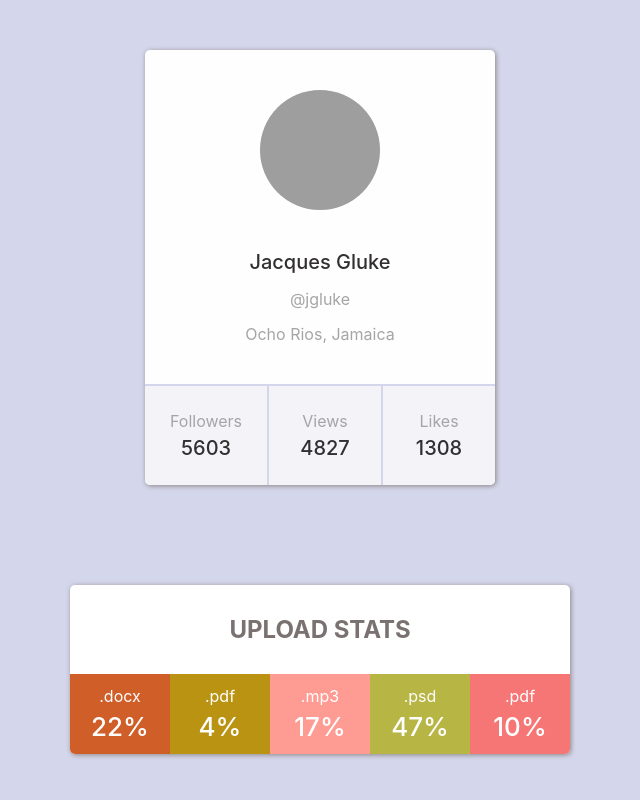
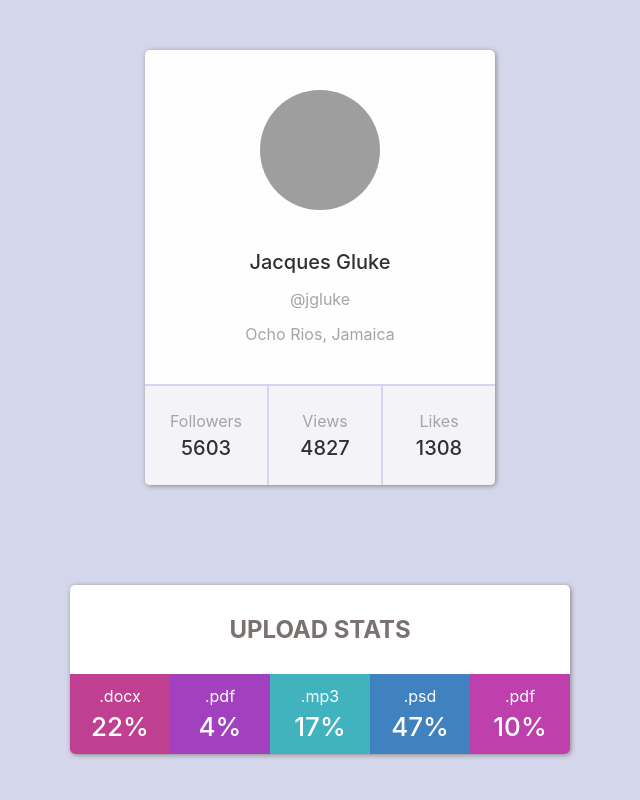
Before and after one commit to monika-czulak/goit-react-hw-01-components, a React (Create React App) app: page / in a window 1280 px wide. Shown: the top 800 px of the page, without its empty margins (320-960 px from the left). Built offline with nearby package versions, Linux system fonts and the light colour scheme; grey boxes are pictures that could not be loaded.

Commit message:
randomColor

```diff
--- a/src/components/Statistics/Statistics.jsx
+++ b/src/components/Statistics/Statistics.jsx
@@ -1,8 +1,10 @@
 import styles from './Statistics.module.css';
 import PropTypes from 'prop-types';
 
-const getRandomHexColor = () => {
-  return `#${Math.floor(Math.random() * 16777215).toString(16)}`;
+const getRandomColor = () => {
+  const hue = Math.random() * 360;
+  const randomColor = `hsl(${hue}, 50%, 50%)`
+  return randomColor;
 };
 
 const Statistics = ({ title, stats }) => (
@@ -13,7 +15,7 @@ const Statistics = ({ title, stats }) => (
         <li
           className={styles.item}
           key={stat.id}
-          style={{ backgroundColor: getRandomHexColor() }}
+          style={{ backgroundColor: getRandomColor() }}
         >
           <span className={styles.label}>{stat.label}</span>
           <span className={styles.percentage}>{stat.percentage}%</span>
@@ -22,10 +24,6 @@ const Statistics = ({ title, stats }) => (
     </ul>
   </section>
 );
-
-Statistics.defaultProps = {
-  title: null,
-};
 
 Statistics.propTypes = {
   title: PropTypes.string,
```
